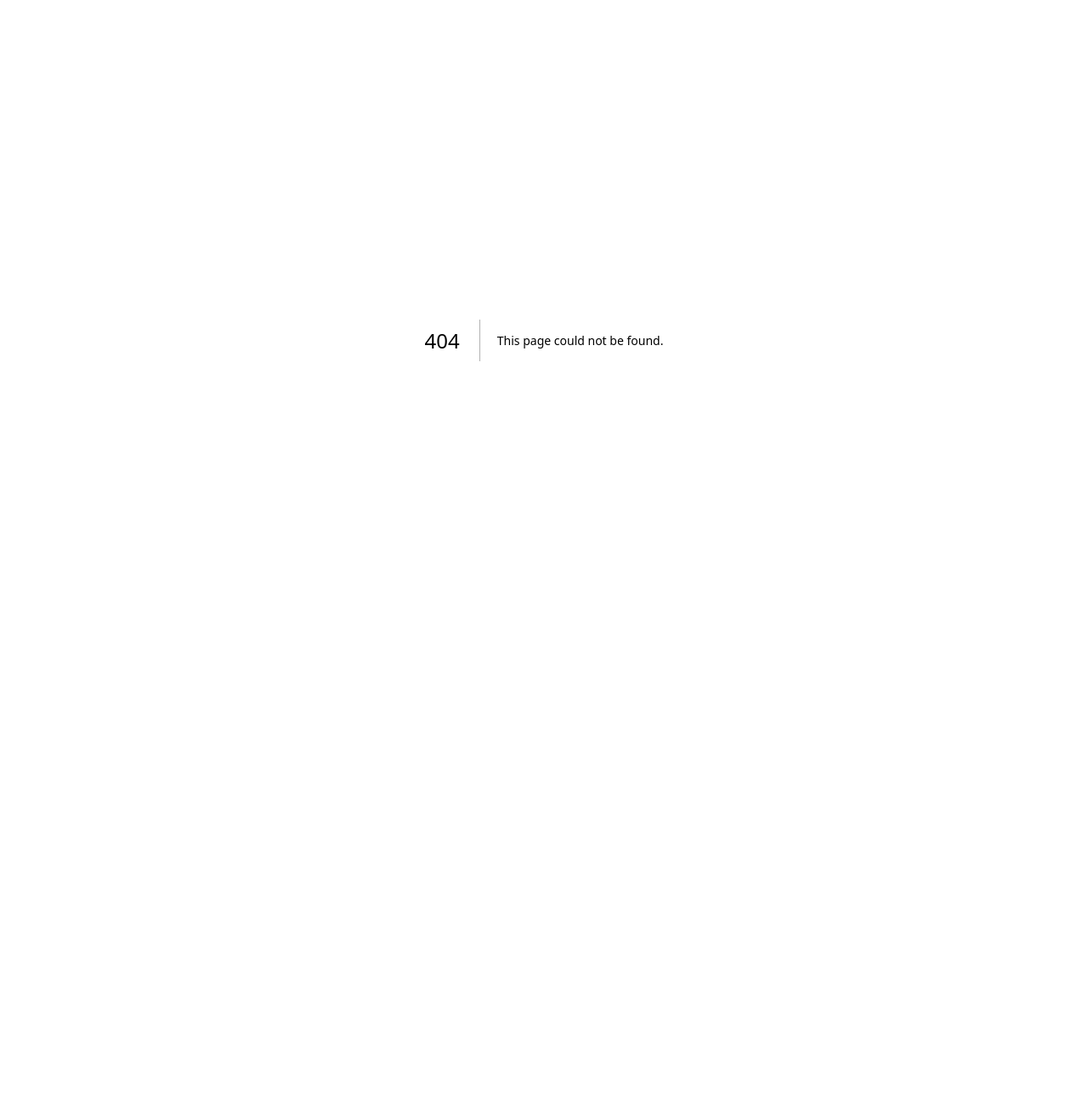
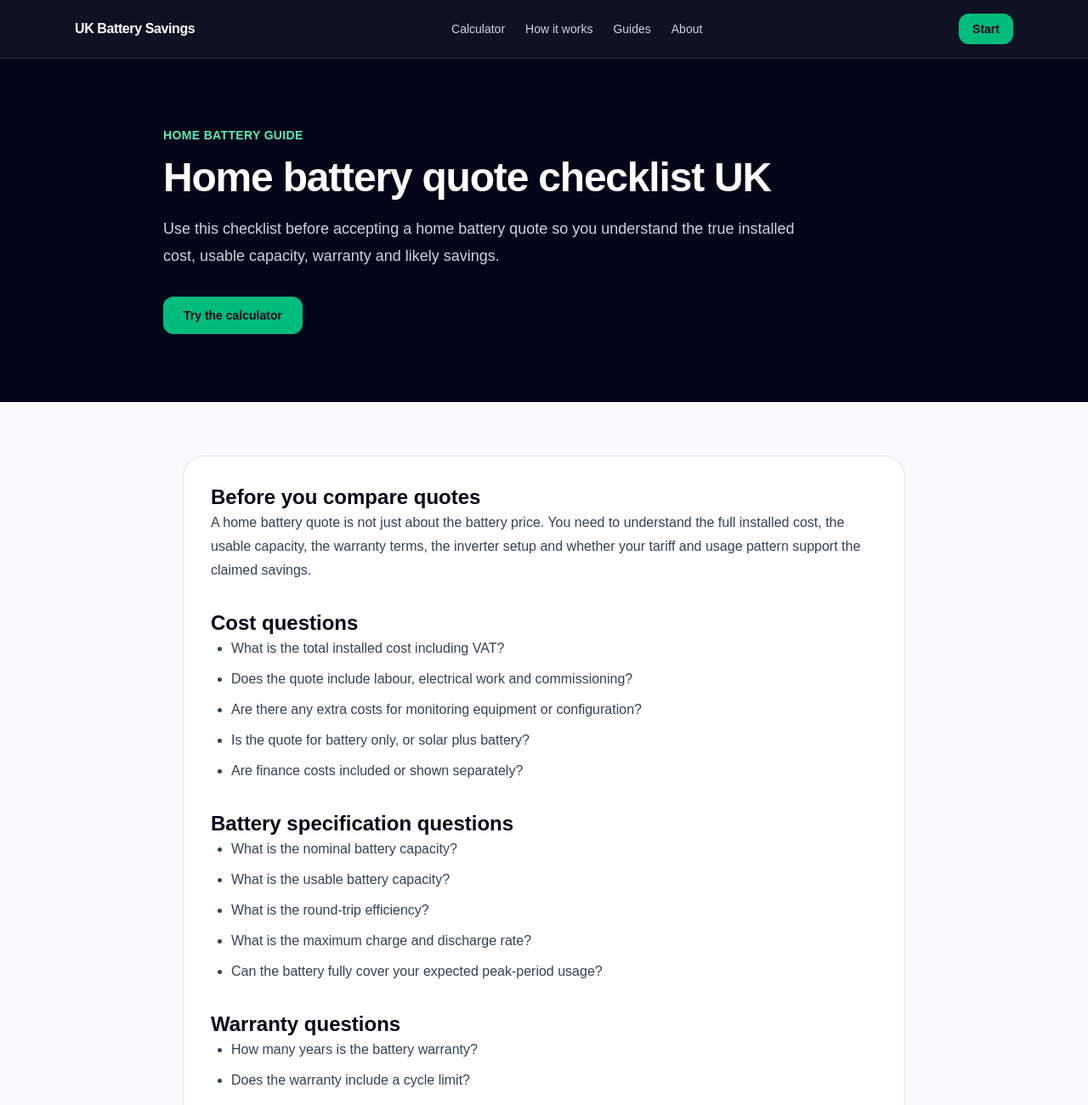
Before and after one commit to andrew-mcmanis/uk-battery-savings, a Next.js app: page /home-battery-quote-checklist-uk in a window 1280 px wide. Before the commit this address had no page. Shown: the top 1300 px of the page at 85% size. Before the commit the page ends 800 px from the top, so only its background shows below. Built offline with nearby package versions, Linux system fonts and the light colour scheme.

Commit message:
Add home battery quote checklist and result actions

```diff
--- /dev/null
+++ b/src/app/home-battery-quote-checklist-uk/page.tsx
@@ -0,0 +1,104 @@
+import GuidePageLayout from "@/components/GuidePageLayout";
+import type { Metadata } from "next";
+import Link from "next/link";
+
+export const metadata: Metadata = {
+  title: "Home Battery Quote Checklist UK",
+  description:
+    "A practical checklist of questions to ask before accepting a UK home battery quote, including installed cost, usable capacity, warranty, inverter and tariff assumptions.",
+  alternates: {
+    canonical: "/home-battery-quote-checklist-uk",
+  },
+};
+
+export default function HomeBatteryQuoteChecklistPage() {
+  return (
+    <GuidePageLayout
+      eyebrow="Home battery guide"
+      title="Home battery quote checklist UK"
+      description="Use this checklist before accepting a home battery quote so you understand the true installed cost, usable capacity, warranty and likely savings."
+    >
+      <div className="guide-content space-y-8">
+        <section>
+          <h2>Before you compare quotes</h2>
+          <p>
+            A home battery quote is not just about the battery price. You need
+            to understand the full installed cost, the usable capacity, the
+            warranty terms, the inverter setup and whether your tariff and usage
+            pattern support the claimed savings.
+          </p>
+        </section>
+
+        <section>
+          <h2>Cost questions</h2>
+          <ul>
+            <li>What is the total installed cost including VAT?</li>
+            <li>Does the quote include labour, electrical work and commissioning?</li>
+            <li>Are there any extra costs for monitoring equipment or configuration?</li>
+            <li>Is the quote for battery only, or solar plus battery?</li>
+            <li>Are finance costs included or shown separately?</li>
+          </ul>
+        </section>
+
+        <section>
+          <h2>Battery specification questions</h2>
+          <ul>
+            <li>What is the nominal battery capacity?</li>
+            <li>What is the usable battery capacity?</li>
+            <li>What is the round-trip efficiency?</li>
+            <li>What is the maximum charge and discharge rate?</li>
+            <li>Can the battery fully cover your expected peak-period usage?</li>
+          </ul>
+        </section>
+
+        <section>
+          <h2>Warranty questions</h2>
+          <ul>
+            <li>How many years is the battery warranty?</li>
+            <li>Does the warranty include a cycle limit?</li>
+            <li>What capacity is guaranteed at the end of the warranty?</li>
+            <li>Who handles warranty claims?</li>
+            <li>Is the installer likely to be around if support is needed later?</li>
+          </ul>
+        </section>
+
+        <section>
+          <h2>Tariff and savings questions</h2>
+          <ul>
+            <li>Which peak and off-peak rates are being used in the savings estimate?</li>
+            <li>How many battery cycles per year are assumed?</li>
+            <li>Does the estimate include battery efficiency losses?</li>
+            <li>Does the estimate include standing charges or only unit rates?</li>
+            <li>What happens if the tariff changes?</li>
+          </ul>
+        </section>
+
+        <section>
+          <h2>Installation questions</h2>
+          <ul>
+            <li>Where will the battery be installed?</li>
+            <li>Is the location suitable for the battery model?</li>
+            <li>Will any consumer unit or electrical upgrades be needed?</li>
+            <li>Will the battery provide backup power during a power cut?</li>
+            <li>Is backup power included in the quote or an optional extra?</li>
+          </ul>
+        </section>
+
+        <section>
+          <h2>Best next step</h2>
+          <p>
+            Before speaking to installers, use the{" "}
+            <Link
+              href="/#calculator"
+              className="font-semibold text-emerald-700 hover:text-emerald-800"
+            >
+              home battery savings calculator
+            </Link>{" "}
+            to create a rough savings estimate. Then compare each quote against
+            that estimate.
+          </p>
+        </section>
+      </div>
+    </GuidePageLayout>
+  );
+}
--- a/src/app/sitemap.ts
+++ b/src/app/sitemap.ts
@@ -10,6 +10,7 @@ const routes = [
   "/is-a-home-battery-worth-it-uk",
   "/home-battery-without-solar-uk",
   "/home-battery-payback-period-uk",
+  "/home-battery-quote-checklist-uk",
 ];
 
 export default function sitemap(): MetadataRoute.Sitemap {
--- a/src/components/BatterySavingsCalculator.tsx
+++ b/src/components/BatterySavingsCalculator.tsx
@@ -142,6 +142,10 @@ export default function BatterySavingsCalculator() {
 
   const [selectedPresetId, setSelectedPresetId] = useState<string>("typical");
 
+  const [copyStatus, setCopyStatus] = useState<"idle" | "copied" | "failed">(
+    "idle"
+);
+
   const results = useMemo(() => {
     return calculateBatterySavings(inputs);
   }, [inputs]);
@@ -167,6 +171,37 @@ export default function BatterySavingsCalculator() {
     }));
 
     setSelectedPresetId("custom");
+  }
+
+  async function copyResultSummary() {
+    const summary = [
+      "Home battery savings estimate",
+      `Annual saving: ${formatCurrency(results.annualSaving)}`,
+      `Monthly saving: ${formatCurrency(results.monthlySaving)}`,
+      `Payback period: ${formatYears(results.paybackYears)}`,
+      `Battery capacity: ${inputs.batteryCapacityKwh} kWh`,
+      `Useful peak-period usage: ${inputs.peakUsageCoveredKwh} kWh`,
+      `Peak rate: ${inputs.peakRatePence}p/kWh`,
+      `Off-peak rate: ${inputs.offPeakRatePence}p/kWh`,
+      `Battery efficiency: ${inputs.efficiencyPercent}%`,
+      `Cycles per year: ${inputs.cyclesPerYear}`,
+      `Verdict: ${verdict.label}`,
+    ].join("\n");
+
+    try {
+      await navigator.clipboard.writeText(summary);
+      setCopyStatus("copied");
+
+      window.setTimeout(() => {
+        setCopyStatus("idle");
+      }, 2500);
+    } catch {
+      setCopyStatus("failed");
+
+      window.setTimeout(() => {
+        setCopyStatus("idle");
+      }, 2500);
+    }
   }
 
   const hasPositiveSaving = results.annualSaving > 0;
@@ -386,6 +421,57 @@ export default function BatterySavingsCalculator() {
             </ul>
           </div>
 
+          <div className="rounded-3xl bg-white p-6 shadow-sm ring-1 ring-slate-200">
+            <div className="flex flex-col gap-4 sm:flex-row sm:items-start sm:justify-between">
+              <div>
+                <p className="text-sm font-semibold uppercase tracking-wide text-emerald-700">
+                  Next step
+                </p>
+
+                <h3 className="mt-2 text-xl font-bold text-slate-950">
+                  Check any quote against these assumptions
+                </h3>
+
+                <p className="mt-3 text-sm leading-6 text-slate-600">
+                  If you request a home battery quote, compare the installer&apos;s numbers
+                  against the assumptions used here: installed cost, usable capacity,
+                  warranty, tariff rates, battery efficiency and expected yearly cycles.
+                </p>
+              </div>
+
+              <button
+                type="button"
+                onClick={copyResultSummary}
+                className="inline-flex w-fit rounded-xl bg-slate-950 px-4 py-2 text-sm font-semibold text-white hover:bg-slate-800"
+              >
+                {copyStatus === "copied"
+                  ? "Copied"
+                  : copyStatus === "failed"
+                    ? "Copy failed"
+                    : "Copy result"}
+              </button>
+            </div>
+
+            <div className="mt-5 rounded-2xl bg-slate-50 p-5 ring-1 ring-slate-200">
+              <p className="font-semibold text-slate-950">Before accepting a quote, ask:</p>
+
+              <ul className="mt-3 space-y-2 text-sm leading-6 text-slate-700">
+                <li>What is the total installed cost including VAT?</li>
+                <li>What is the usable battery capacity, not just nominal capacity?</li>
+                <li>What warranty period and cycle limit apply?</li>
+                <li>What tariff assumptions are used in the savings estimate?</li>
+                <li>Does the system include backup power, or is that extra?</li>
+              </ul>
+            </div>
+
+            <a
+              href="/home-battery-quote-checklist-uk"
+              className="mt-5 inline-flex text-sm font-semibold text-emerald-700 hover:text-emerald-800"
+            >
+              Read the full quote checklist →
+            </a>
+          </div>
+
           <div className="grid gap-5 sm:grid-cols-2">
             <ResultCard
               title="Monthly saving"
--- a/src/components/GuidesSection.tsx
+++ b/src/components/GuidesSection.tsx
@@ -18,6 +18,12 @@ const guides = [
     description:
       "See how installed cost and annual saving combine to produce a simple payback estimate.",
     href: "/home-battery-payback-period-uk",
+  },
+  {
+  title: "Home battery quote checklist",
+  description:
+    "Know what to ask before accepting a battery quote, including warranty, usable capacity and savings assumptions.",
+  href: "/home-battery-quote-checklist-uk",
   },
 ];
 
@@ -40,7 +46,7 @@ export default function GuidesSection() {
         </p>
       </div>
 
-      <div className="mt-10 grid gap-5 md:grid-cols-3">
+      <div className="mt-10 grid gap-5 md:grid-cols-2 lg:grid-cols-4">
         {guides.map((guide) => (
           <Link
             key={guide.href}
--- a/src/components/SiteFooter.tsx
+++ b/src/components/SiteFooter.tsx
@@ -13,6 +13,10 @@ const footerLinks = [
   {
     label: "Battery without solar",
     href: "/home-battery-without-solar-uk",
+  },
+  {
+    label: "Quote checklist",
+    href: "/home-battery-quote-checklist-uk",
   },
   {
     label: "Privacy",
```
